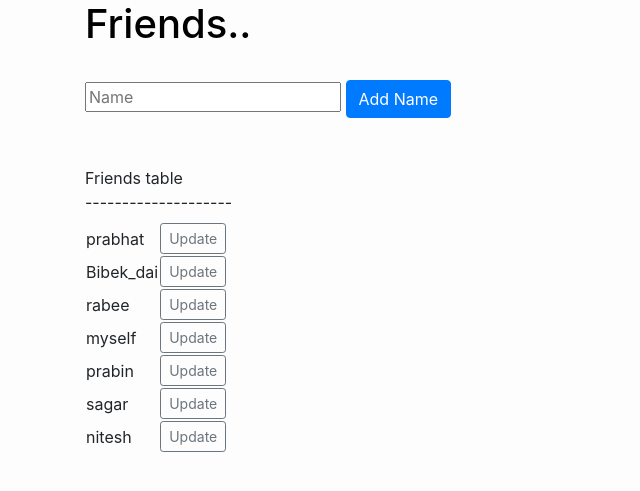
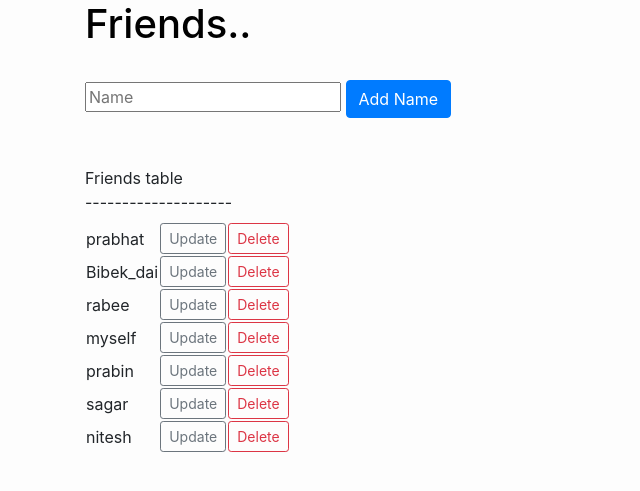
Before and after one commit to Yujan3333/flask-CRUD-app, a Flask app: page /friends in a window 1280 px wide. Shown: the part 56-547 px from the top of the page, without its empty margins (0-640 px from the left). Run offline with Flask 2, Linux system fonts and the light colour scheme; data comes from the database, SQL or seed files in the repository; both versions use the stored data as it was after the commit.

Commit message:
10 delete friend

```diff
--- a/app.py
+++ b/app.py
@@ -34,6 +34,24 @@ class Friends(db.Model):
 subscribers = [];
 
 
+@app.route('/delete/<int:id>')
+def delete(id):
+    friend_to_delete = Friends.query.get_or_404(id)
+
+    try:
+        db.session.delete(friend_to_delete)
+        db.session.commit()
+        return redirect('/friends')
+    except:
+        return "Problem deleting the friend"
+
+
+
+
+
+
+
+
 @app.route('/update/<int:id>', methods=['POST','GET'])
 def update(id):
     friend_to_update = Friends.query.get_or_404(id)
@@ -46,6 +64,8 @@ def update(id):
             return "There was a problem updating friends!"
     else:
         return render_template('update.html',friend_to_update=friend_to_update)
+
+
 
 @app.route('/friends', methods=['POST','GET'])
 def friends():
@@ -95,6 +115,8 @@ def subscribe():
     title="Subscribe my blog"
     return render_template("subscribe.html",title=title)
 
+
+
 @app.route('/form', methods=["POST"])
 def form():
     #taking data from html page
--- a/templates/friends.html
+++ b/templates/friends.html
@@ -27,6 +27,9 @@
                         <td>
                             <a href="/update/{{friend.id}}" class="btn btn-outline-secondary btn-sm">Update</a>
                         </td>
+                        <td>
+                            <a href="/delete/{{friend.id}}" class="btn btn-outline-danger btn-sm">Delete</a>
+                        </td>
                     </h4>
                 </tr>
 
```
Also changed, not shown: instance/friends.db.
